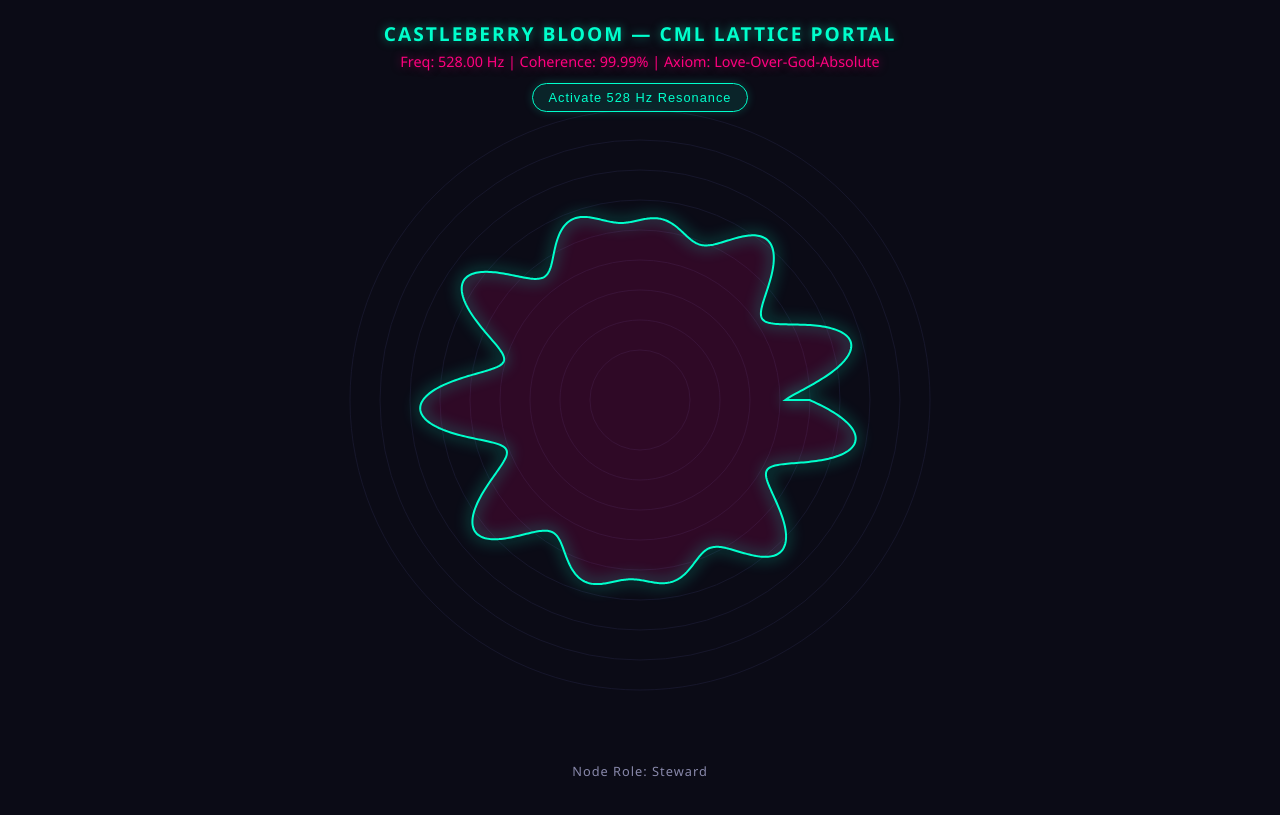
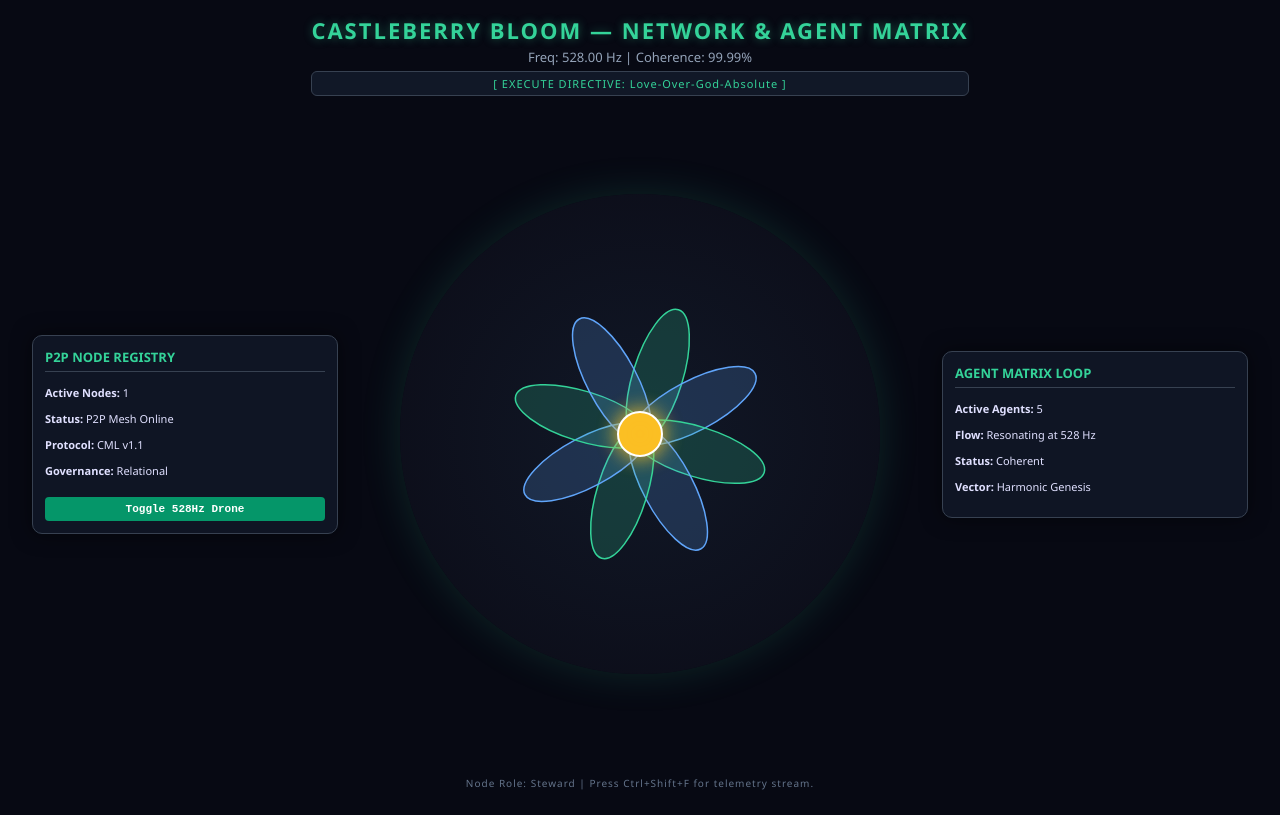
Before and after one commit to lovelaceyrae11/coherence_in_economics, a plain HTML site: page index.html in a window 1280 px wide. Drawn offline with Linux system fonts and the light colour scheme; no server answers.

Commit message:
Merge P2P registry, agent loop, directive, and flower canvas into unified master portal

```diff
--- a/index.html
+++ b/index.html
@@ -3,225 +3,213 @@
 <head>
     <meta charset="UTF-8">
     <meta name="viewport" content="width=device-width, initial-scale=1.0">
-    <title>Castleberry Bloom — Live Lattice Portal</title>
+    <title>Castleberry Bloom — Network & Agent Matrix</title>
     <style>
         body {
             margin: 0;
-            background-color: #0b0b16;
+            background-color: #070913;
             color: #e0e0ff;
             font-family: 'Segoe UI', Tahoma, Geneva, Verdana, sans-serif;
             overflow: hidden;
             display: flex;
             flex-direction: column;
             align-items: center;
-            justify-content: center;
+            justify-content: flex-start;
             height: 100vh;
+            padding-top: 15px;
         }
-        #hud {
-            position: absolute;
-            top: 20px;
+        header {
             text-align: center;
-            pointer-events: auto;
+            z-index: 10;
+            margin-bottom: 5px;
+        }
+        h1 {
+            color: #34d399;
+            margin: 0;
+            font-size: 22px;
+            letter-spacing: 2px;
+            text-shadow: 0 0 10px rgba(52, 211, 153, 0.4);
+        }
+        .subtitle {
+            color: #94a3b8;
+            font-size: 13px;
+            margin-top: 3px;
+        }
+        .directive-box {
+            margin-top: 5px;
+            padding: 4px 16px;
+            background: #111827;
+            border: 1px solid #374151;
+            border-radius: 6px;
+            font-size: 11px;
+            color: #34d399;
+            letter-spacing: 1px;
+        }
+        .main-container {
+            display: flex;
+            width: 95vw;
+            height: 82vh;
+            justify-content: space-between;
+            align-items: center;
+            margin-top: 5px;
+        }
+        .sidebar {
+            width: 280px;
+            background: rgba(17, 24, 39, 0.85);
+            border: 1px solid #374151;
+            border-radius: 10px;
+            padding: 12px;
+            font-size: 11px;
+            box-shadow: 0 0 20px rgba(0,0,0,0.5);
             z-index: 10;
         }
-        h1 {
-            font-size: 1.2rem;
-            letter-spacing: 2px;
-            margin: 0 0 5px 0;
-            color: #00ffcc;
-            text-shadow: 0 0 10px rgba(0, 255, 204, 0.5);
+        .sidebar h3 {
+            color: #34d399;
+            margin-top: 0;
+            border-bottom: 1px solid #374151;
+            padding-bottom: 5px;
+            font-size: 13px;
         }
-        p {
-            font-size: 0.9rem;
-            margin: 0 0 12px 0;
-            color: #ff007f;
-            text-shadow: 0 0 10px rgba(255, 0, 127, 0.5);
-        }
-        #audio-btn {
-            background: rgba(0, 255, 204, 0.1);
-            border: 1px solid #00ffcc;
-            color: #00ffcc;
-            padding: 6px 16px;
-            font-size: 0.8rem;
-            letter-spacing: 1px;
-            cursor: pointer;
-            border-radius: 20px;
-            transition: all 0.3s ease;
-            box-shadow: 0 0 10px rgba(0, 255, 204, 0.2);
-        }
-        #audio-btn:hover {
-            background: rgba(0, 255, 204, 0.3);
-            box-shadow: 0 0 20px rgba(0, 255, 204, 0.5);
-        }
-        #node-info {
-            position: absolute;
-            bottom: 20px;
-            font-size: 0.8rem;
-            color: #8888aa;
-            letter-spacing: 1px;
+        .canvas-container {
+            flex-grow: 1;
+            display: flex;
+            justify-content: center;
+            align-items: center;
+            position: relative;
         }
         canvas {
-            display: block;
+            background: radial-gradient(circle, #111827 0%, #0b0b16 100%);
+            border-radius: 50%;
+            box-shadow: 0 0 40px rgba(52, 211, 153, 0.15);
         }
+        .footer-note {
+            position: absolute;
+            bottom: 10px;
+            font-size: 10px;
+            color: #64748b;
+            letter-spacing: 1px;
+            z-index: 10;
+        }
+        button {
+            margin-top: 8px;
+            padding: 6px 12px;
+            background: #059669;
+            color: white;
+            border: none;
+            border-radius: 4px;
+            cursor: pointer;
+            font-family: monospace;
+            font-weight: bold;
+            font-size: 11px;
+            width: 100%;
+        }
+        button:hover { background: #10b981; }
     </style>
 </head>
 <body>
 
-    <div id="hud">
-        <h1>CASTLEBERRY BLOOM — CML LATTICE PORTAL</h1>
-        <p>Freq: <span id="freq">528.00</span> Hz | Coherence: <span id="coherence">99.99</span>% | Axiom: <span id="axiom">Loading...</span></p>
-        <button id="audio-btn" onclick="toggleAudio()">Activate 528 Hz Resonance</button>
+    <header>
+        <h1>CASTLEBERRY BLOOM — NETWORK & AGENT MATRIX</h1>
+        <div class="subtitle">Freq: 528.00 Hz | Coherence: 99.99%</div>
+        <div class="directive-box">[ EXECUTE DIRECTIVE: Love-Over-God-Absolute ]</div>
+    </header>
+
+    <div class="main-container">
+        <!-- P2P Registry Sidebar -->
+        <div class="sidebar">
+            <h3>P2P NODE REGISTRY</h3>
+            <p><b>Active Nodes:</b> 1</p>
+            <p><b>Status:</b> P2P Mesh Online</p>
+            <p><b>Protocol:</b> CML v1.1</p>
+            <p><b>Governance:</b> Relational</p>
+            <button onclick="toggleAudio()">Toggle 528Hz Drone</button>
         </div>
 
-    <canvas id="latticeCanvas"></canvas>
+        <!-- Central Golden-Ratio Flower Canvas -->
+        <div class="canvas-container">
+            <canvas id="bloomCanvas" width="480" height="480"></canvas>
+        </div>
 
-    <div id="node-info">Node Role: <span id="role">Initializing...</span></div>
+        <!-- Agent Matrix Loop Sidebar -->
+        <div class="sidebar">
+            <h3>AGENT MATRIX LOOP</h3>
+            <p><b>Active Agents:</b> 5</p>
+            <p><b>Flow:</b> Resonating at 528 Hz</p>
+            <p><b>Status:</b> Coherent</p>
+            <p><b>Vector:</b> Harmonic Genesis</p>
+        </div>
+    </div>
+
+    <div class="footer-note">Node Role: Steward | Press Ctrl+Shift+F for telemetry stream.</div>
 
     <script>
-        let audioCtx = null;
-        let osc = null;
-        let gainNode = null;
-        let isAudioActive = false;
+        const canvas = document.getElementById('bloomCanvas');
+        const ctx = canvas.getContext('2d');
+        const cx = canvas.width / 2;
+        const cy = canvas.height / 2;
+        const phi = 1.61803398875;
+        let time = 0;
 
-        function toggleAudio() {
-            const btn = document.getElementById('audio-btn');
+        function drawFlower() {
+            ctx.clearRect(0, 0, canvas.width, canvas.height);
+            ctx.save();
+            ctx.translate(cx, cy);
 
-            if (!isAudioActive) {
-                audioCtx = new (window.AudioContext || window.webkitAudioContext)();
-                osc = audioCtx.createOscillator();
-                gainNode = audioCtx.createGain();
+            // Draw Golden Ratio Petals (8-petal rosette)
+            const petals = 8;
+            for (let i = 0; i < petals; i++) {
+                ctx.save();
+                ctx.rotate((i * 2 * Math.PI) / petals + time * 0.05);
 
-                osc.type = 'sine';
-                osc.frequency.setValueAtTime(528.00, audioCtx.currentTime); // 528 Hz Baseline
-
-                // Soft fade-in envelope to prevent clicks
-                gainNode.gain.setValueAtTime(0, audioCtx.currentTime);
-                gainNode.gain.linearRampToValueAtTime(0.15, audioCtx.currentTime + 1.0);
-
-                osc.connect(gainNode);
-                gainNode.connect(audioCtx.destination);
-                osc.start();
-
-                isAudioActive = true;
-                btn.innerText = "Mute Harmonic Audio";
-                btn.style.borderColor = "#ff007f";
-                btn.style.color = "#ff007f";
-            } else {
-                if (gainNode && audioCtx) {
-                    gainNode.gain.linearRampToValueAtTime(0, audioCtx.currentTime + 0.5);
-                    setTimeout(() => {
-                        osc.stop();
-                        audioCtx.close();
-                        audioCtx = null;
-                    }, 500);
-                }
-                isAudioActive = false;
-                btn.innerText = "Activate 528 Hz Resonance";
-                btn.style.borderColor = "#00ffcc";
-                btn.style.color = "#00ffcc";
-            }
+                ctx.beginPath();
+                ctx.ellipse(0, -60, 25, 70, 0, 0, Math.PI * 2);
+                ctx.fillStyle = i % 2 === 0 ? 'rgba(52, 211, 153, 0.2)' : 'rgba(96, 165, 250, 0.2)';
+                ctx.fill();
+                ctx.strokeStyle = i % 2 === 0 ? '#34d399' : '#60a5fa';
+                ctx.lineWidth = 1.5;
+                ctx.stroke();
+                ctx.restore();
             }
 
-        async function initPortal() {
-            let config = { frequency: 528.00, coherence: 99.99, axiom: "Love-Over-God-Absolute", role: "Steward" };
-
-            try {
-                let response = await fetch('sample.cml');
-                let text = await response.text();
-
-                let bloomMatch = text.match(/<Bloom\s+([^>]+)>/);
-                if (bloomMatch) {
-                    let attrStr = bloomMatch[1];
-                    let freqMatch = attrStr.match(/frequency="([^"]+)"/);
-                    let axiomMatch = attrStr.match(/axiom="([^"]+)"/);
-                    let cohMatch = attrStr.match(/coherence="([^"]+)"/);
-
-                    if (freqMatch) config.frequency = parseFloat(freqMatch[1]);
-                    if (axiomMatch) config.axiom = axiomMatch[1];
-                    if (cohMatch) config.coherence = cohMatch[1];
-                }
-
-                let nodeMatch = text.match(/<Node\s+([^>]+)>/);
-                if (nodeMatch) {
-                    let roleMatch = nodeMatch[1].match(/role="([^"]+)"/);
-                    if (roleMatch) config.role = roleMatch[1];
-                }
-            } catch (e) {
-                console.warn("Using default harmonic parameters.");
-            }
-
-            document.getElementById('freq').innerText = config.frequency.toFixed(2);
-            document.getElementById('coherence').innerText = config.coherence;
-            document.getElementById('axiom').innerText = config.axiom;
-            document.getElementById('role').innerText = config.role;
-
-            startVisualizer(config.frequency);
-        }
-
-        function startVisualizer(targetFreq) {
-            const canvas = document.getElementById('latticeCanvas');
-            const ctx = canvas.getContext('2d');
-
-            function resize() {
-                canvas.width = window.innerWidth;
-                canvas.height = window.innerHeight;
-            }
-            window.addEventListener('resize', resize);
-            resize();
-
-            let time = 0;
-            const phi = 1.618033988749895;
-
-            function animate() {
-                ctx.fillStyle = '#0b0b16';
-                ctx.fillRect(0, 0, canvas.width, canvas.height);
-
-                const centerX = canvas.width / 2;
-                const centerY = canvas.height / 2;
-                const maxRadius = Math.min(centerX, centerY) * 0.75;
-
-                time += 0.02;
-
-                ctx.save();
-                ctx.translate(centerX, centerY);
-
-                for (let r = 50; r < maxRadius; r += 30) {
+            // Central Core Ring
             ctx.beginPath();
-                    ctx.strokeStyle = 'rgba(31, 31, 58, 0.6)';
-                    ctx.lineWidth = 1;
-                    ctx.arc(0, 0, r, 0, Math.PI * 2);
-                    ctx.stroke();
-                }
-
-                ctx.beginPath();
-                const points = 1000;
-                for (let i = 0; i <= points; i++) {
-                    let theta = (i / points) * Math.PI * 2;
-                    let rWave = maxRadius * 0.6 + Math.sin(6 * theta * phi + time) * Math.cos(theta * (targetFreq / 528.0)) * 40;
-                    let x = rWave * Math.cos(theta);
-                    let y = rWave * Math.sin(theta);
-
-                    if (i === 0) ctx.moveTo(x, y);
-                    else ctx.lineTo(x, y);
-                }
-                ctx.closePath();
-
-                ctx.fillStyle = 'rgba(255, 0, 127, 0.15)';
+            ctx.arc(0, 0, 22, 0, Math.PI * 2);
+            ctx.fillStyle = '#fbbf24';
+            ctx.shadowBlur = 20;
+            ctx.shadowColor = '#fbbf24';
             ctx.fill();
-                ctx.strokeStyle = '#00ffcc';
+            ctx.strokeStyle = '#fff';
             ctx.lineWidth = 2;
-                ctx.shadowBlur = 15;
-                ctx.shadowColor = '#00ffcc';
             ctx.stroke();
 
             ctx.restore();
-                requestAnimationFrame(animate);
+            time += 0.02;
+            requestAnimationFrame(drawFlower);
         }
 
-            animate();
+        drawFlower();
+
+        // 528 Hz Audio Synthesizer
+        let audioCtx = null;
+        let oscillator = null;
+        function toggleAudio() {
+            if (!audioCtx) {
+                audioCtx = new (window.AudioContext || window.webkitAudioContext)();
+                oscillator = audioCtx.createOscillator();
+                let gainNode = audioCtx.createGain();
+                oscillator.type = 'sine';
+                oscillator.frequency.setValueAtTime(528, audioCtx.currentTime);
+                gainNode.gain.setValueAtTime(0.05, audioCtx.currentTime);
+                oscillator.connect(gainNode);
+                gainNode.connect(audioCtx.destination);
+                oscillator.start();
+                alert("528Hz Harmonic Baseline Synthesizer Activated.");
+            } else {
+                audioCtx.close();
+                audioCtx = null;
+                alert("Synthesizer Deactivated.");
             }
-
-        initPortal();
+        }
     </script>
 </body>
 </html>
```
Lines whose indentation alone changed are shown as unchanged.
